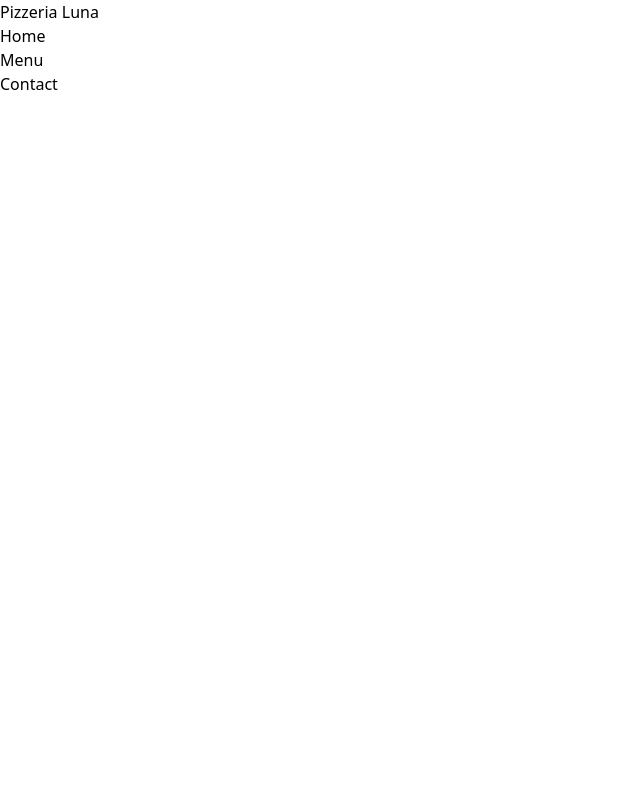
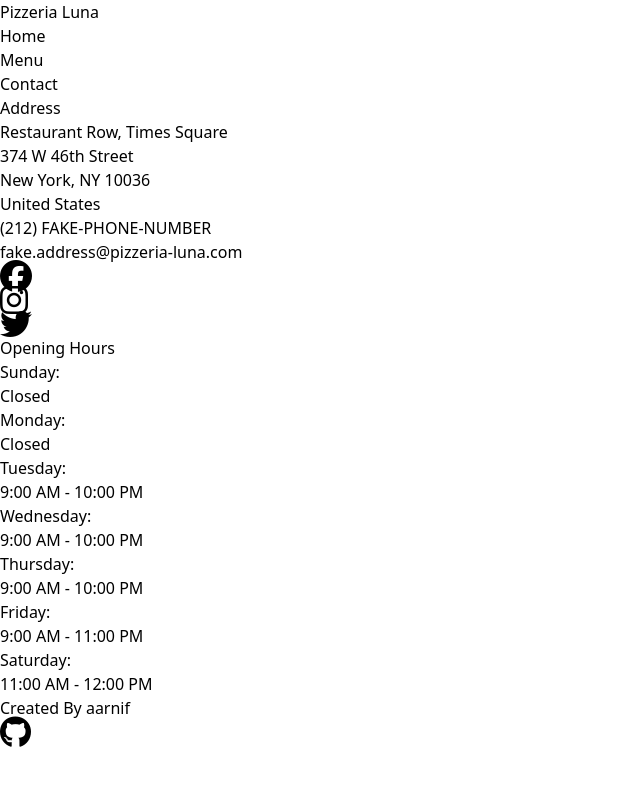
Before and after one commit to aarnif/restaurant-page, a plain HTML site: page index.html in a window 1280 px wide. Shown: the whole page, without its empty margins (0-640 px from the left). Drawn offline with Linux system fonts and the light colour scheme.

Commit message:
Add footer and update styles

```diff
--- a/index.html
+++ b/index.html
@@ -7,11 +7,16 @@
     <style>
       @import url("https://fonts.googleapis.com/css2?family=Pacifico&family=Itim:ital,wght@0,100;0,300;0,400;0,500;0,700;0,900;1,100;1,300;1,400;1,500;1,700;1,900&display=swap");
     </style>
+    <script
+      src="https://kit.fontawesome.com/20a1279a33.js"
+      crossorigin="anonymous"
+    ></script>
     <script defer="defer" src="main.js"></script>
   </head>
   <body>
-    <header class="relative flex-row-between p-6 shadow-xl bg-header">
-      <h1 class="flex-grow px-10 header-text">Pizzeria Luna</h1>
+    <div id="wrapper">
+      <header class="relative w-full flex-row-between p-6 shadow-xl bg-header">
+        <h1 class="flex-grow px-10 header1">Pizzeria Luna</h1>
         <nav class="flex-row-around">
           <ul id="nav-items" class="flex-grow flex-row-around text-2xl">
             <li id="home">
@@ -26,7 +31,113 @@
           </ul>
         </nav>
       </header>
-    <div id="content" class="h-[100vh] w-full flex-col-center"></div>
+
+      <div id="content" class="w-full flex-col-center"></div>
+
+      <footer class="w-full flex-row-center py-8 bg-footer">
+        <div class="w-full flex-col-center">
+          <div class="w-full flex-row-center">
+            <div class="max-w-[1200px] flex-grow flex-row-around">
+              <div class="max-w-[400px] flex-grow flex-col-center items-start">
+                <h2 class="w-full header3 mb-4">Address</h2>
+                <ul class="flex-col-center">
+                  <li class="w-full flex-row-between">
+                    <p class="body-text pr-4">Restaurant Row, Times Square</p>
+                  </li>
+                  <li class="w-full flex-row-between">
+                    <p class="body-text pr-4">374 W 46th Street</p>
+                  </li>
+                  <li class="w-full flex-row-between">
+                    <p class="body-text pr-4">New York, NY 10036</p>
+                  </li>
+                  <li class="w-full flex-row-between">
+                    <p class="body-text pr-4">United States</p>
+                  </li>
+                  <li class="w-full flex-row-between">
+                    <p class="body-text pr-4">(212) FAKE-PHONE-NUMBER</p>
+                  </li>
+                  <li class="w-full flex-row-between">
+                    <p class="body-text pr-4">fake.address@pizzeria-luna.com</p>
+                  </li>
+                  <li class="w-full flex-row-between">
+                    <ul id="social-media-icons" class="flex-row-center">
+                      <li class="pt-4 pr-8">
+                        <a href="https://www.facebook.com" target="_blank">
+                          <i
+                            class="fa-brands fa-facebook fa-2xl"
+                            title="facebook"
+                          ></i>
+                        </a>
+                      </li>
+                      <li class="pt-4 pr-8">
+                        <a href="https://www.instagram.com" target="_blank">
+                          <i
+                            class="fa-brands fa-instagram fa-2xl"
+                            title="instagram"
+                          ></i>
+                        </a>
+                      </li>
+                      <li class="pt-4 pr-8">
+                        <a href="https://www.twitter.com" target="_blank">
+                          <i
+                            class="fa-brands fa-twitter fa-2xl"
+                            title="twitter"
+                          ></i>
+                        </a>
+                      </li>
+                    </ul>
+                  </li>
+                </ul>
+              </div>
+
+              <div class="max-w-[400px] flex-grow flex-col-center items-start">
+                <h2 class="w-full header3 mb-4">Opening Hours</h2>
+                <ul class="flex-col-center">
+                  <li class="w-full flex-row-between">
+                    <p class="body-text pr-4">Sunday:</p>
+                    <p class="body-text">Closed</p>
+                  </li>
+                  <li class="w-full flex-row-between">
+                    <p class="body-text pr-4">Monday:</p>
+                    <p class="body-text">Closed</p>
+                  </li>
+                  <li class="w-full flex-row-between">
+                    <p class="body-text pr-4">Tuesday:</p>
+                    <p class="body-text">9:00 AM - 10:00 PM</p>
+                  </li>
+                  <li class="w-full flex-row-between">
+                    <p class="body-text pr-4">Wednesday:</p>
+                    <p class="body-text">9:00 AM - 10:00 PM</p>
+                  </li>
+                  <li class="w-full flex-row-between">
+                    <p class="body-text pr-4">Thursday:</p>
+                    <p class="body-text">9:00 AM - 10:00 PM</p>
+                  </li>
+                  <li class="w-full flex-row-between">
+                    <p class="body-text pr-4">Friday:</p>
+                    <p class="body-text">9:00 AM - 11:00 PM</p>
+                  </li>
+                  <li class="w-full flex-row-between">
+                    <p class="body-text pr-4">Saturday:</p>
+                    <p class="body-text">11:00 AM - 12:00 PM</p>
+                  </li>
+                </ul>
+              </div>
+            </div>
+          </div>
+          <div class="flex-row-center mt-8">
+            <div id="footer-text" class="header3">Created By aarnif</div>
+            <a
+              href="https://github.com/aarnif"
+              target="_blank"
+              rel="noreferrer"
+            >
+              <i class="fa-brands fa-github fa-2xl px-4" title="GitHub"></i>
+            </a>
+          </div>
+        </div>
+      </footer>
+    </div>
     <dialog id="modal">
       <div class="w-full h-full flex-col-center justify-around">
         <h2 class="text-3xl text-center">Thanks for the feedback!</h2>
```
Lines whose indentation alone changed are shown as unchanged.
